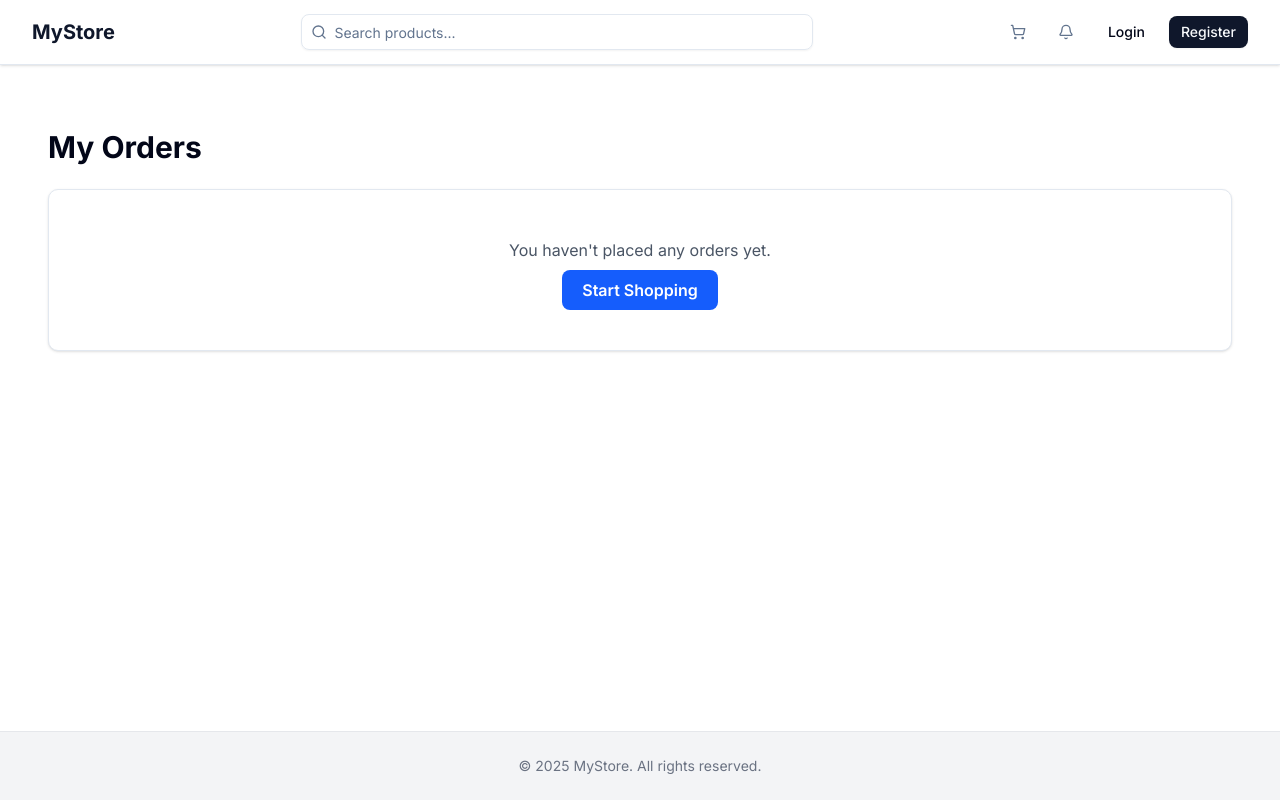
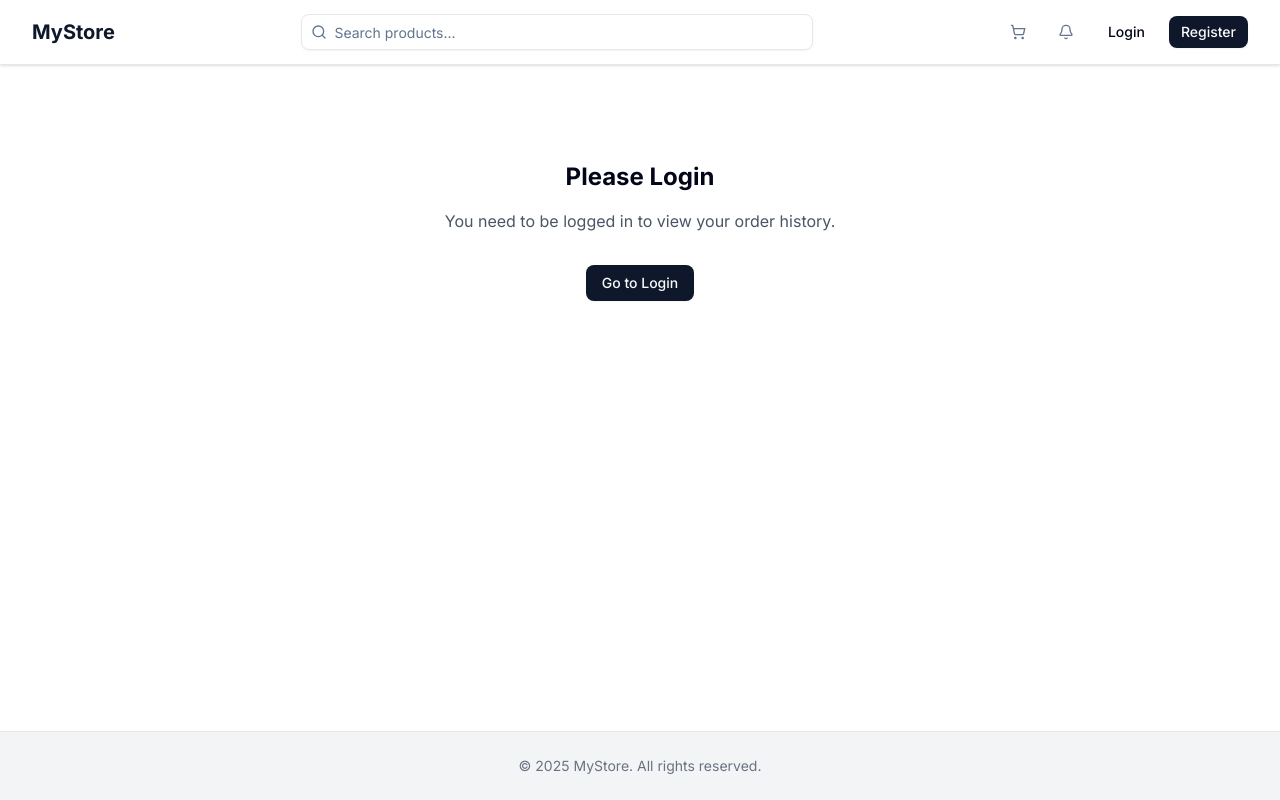
Before and after one commit to Dadaisuk1/e-commerce-app, a Next.js app: page /orders in a window 1280 px wide. Built offline with nearby package versions, Linux system fonts and the light colour scheme.

Commit message:
Wokring transction filter

```diff
--- a/app/(shop)/orders/page.tsx
+++ b/app/(shop)/orders/page.tsx
@@ -3,55 +3,57 @@
 
 import React from "react";
 import Link from "next/link";
-import { useOrders } from "../../hooks/useOrders";
-import { useAuth } from "../../hooks/useAuth";
-import { OrderListItem } from "../../components/OrderListItem";
+import { useOrders } from "../../../app/hooks/useOrders";
+import { useAuth } from "../../../app/hooks/useAuth";
+import { OrderListItem } from "../../../app/components/OrderListItem";
+import { Button } from "../../../src/components/ui/button";
 
 export default function OrderHistoryPage() {
   const { orders } = useOrders();
   const { currentUser } = useAuth();
 
-  // --- Filtering Logic ---
-  // In this simulation, we might show all orders if not logged in,
-  // or filter by currentUser.id if logged in.
-  // For now, let's filter if a user is logged in.
+  // --- Corrected Filtering Logic ---
+  // Only show orders associated with the current user.
+  // If no user is logged in, show an empty list.
   const userOrders = currentUser
     ? orders.filter((order) => order.userId === currentUser.id)
-    : orders; // Or maybe show none if not logged in: `[]`
+    : []; // Show empty array [] if logged out
 
   // Sort orders by date, newest first
   const sortedOrders = userOrders.sort(
     (a, b) => new Date(b.orderDate).getTime() - new Date(a.orderDate).getTime()
   );
 
-  // Handle case where user is required but not logged in
-  // if (!currentUser) {
-  //    return (
-  //        <div className="container mx-auto px-4 py-16 text-center">
-  //             <h1 className="text-2xl font-bold mb-4">Please Login</h1>
-  //             <p className="text-gray-600 mb-8">You need to be logged in to view your order history.</p>
-  //             <Link href="/login" className="px-6 py-3 bg-blue-600 text-white rounded-md hover:bg-blue-700 transition-colors font-semibold">
-  //                 Go to Login
-  //             </Link>
-  //        </div>
-  //    );
-  // }
+  // --- Handle case where user is not logged in ---
+  // Display a message prompting login instead of an empty list
+  if (!currentUser) {
+    return (
+      <div className="container mx-auto px-4 py-16 text-center">
+        <h1 className="text-2xl font-bold mb-4">Please Login</h1>
+        <p className="text-gray-600 mb-8">
+          You need to be logged in to view your order history.
+        </p>
+        <Button asChild>
+          <Link href="/login">Go to Login</Link>
+        </Button>
+      </div>
+    );
+  }
+  // --- End login check ---
 
   return (
     <div className="container mx-auto px-4 py-8">
       <h1 className="text-3xl font-bold mb-6">My Orders</h1>
 
+      {/* Check sortedOrders length (which is already filtered) */}
       {sortedOrders.length === 0 ? (
         <div className="text-center py-12 bg-white rounded-lg shadow-sm border">
           <p className="text-gray-600 mb-4">
-            You haven&apos;t placed any orders yet.
+            You haven't placed any orders yet.
           </p>
-          <Link
-            href="/"
-            className="px-5 py-2.5 bg-blue-600 text-white rounded-md hover:bg-blue-700 transition-colors font-semibold"
-          >
-            Start Shopping
-          </Link>
+          <Button asChild>
+            <Link href="/">Start Shopping</Link>
+          </Button>
         </div>
       ) : (
         <div className="space-y-4">
```
